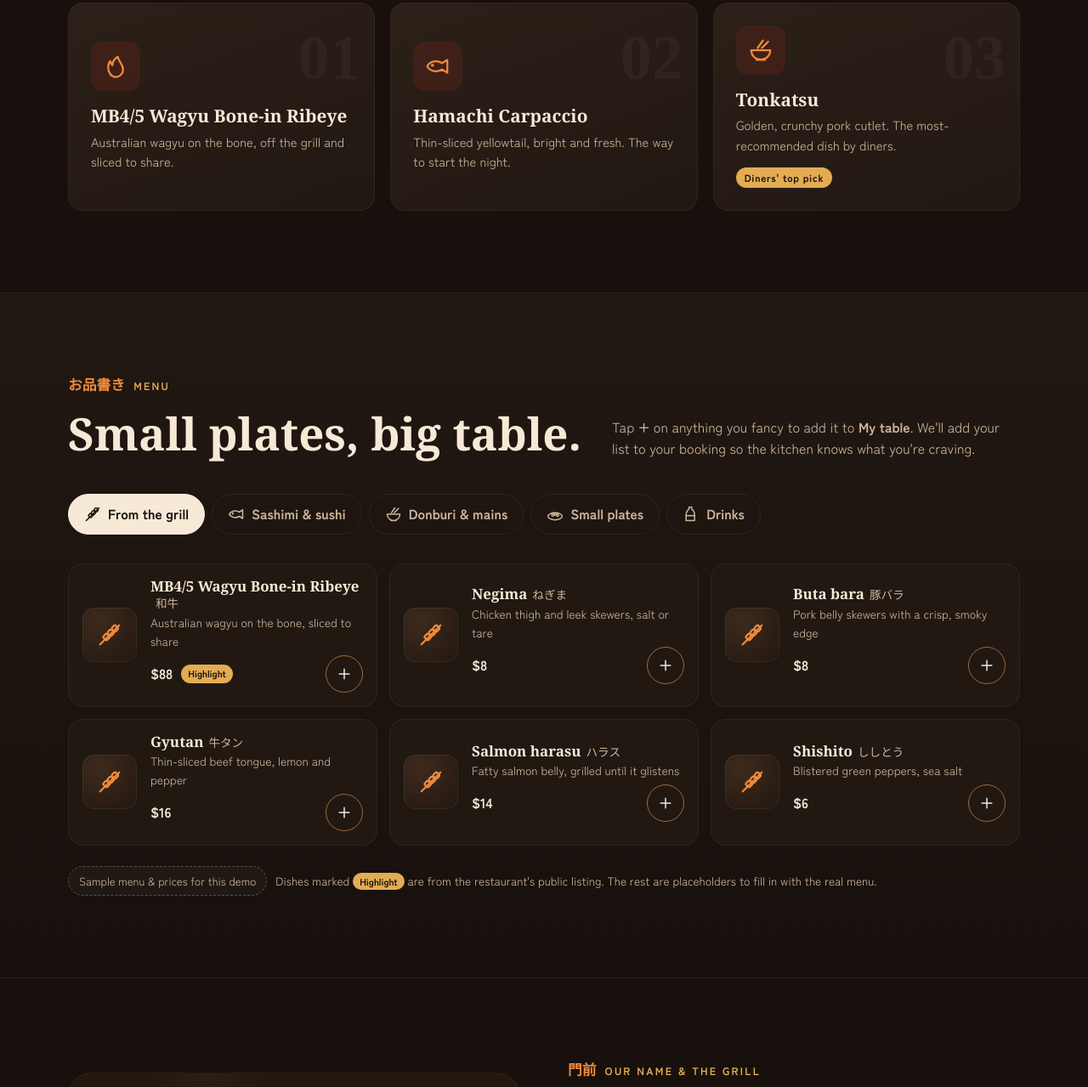
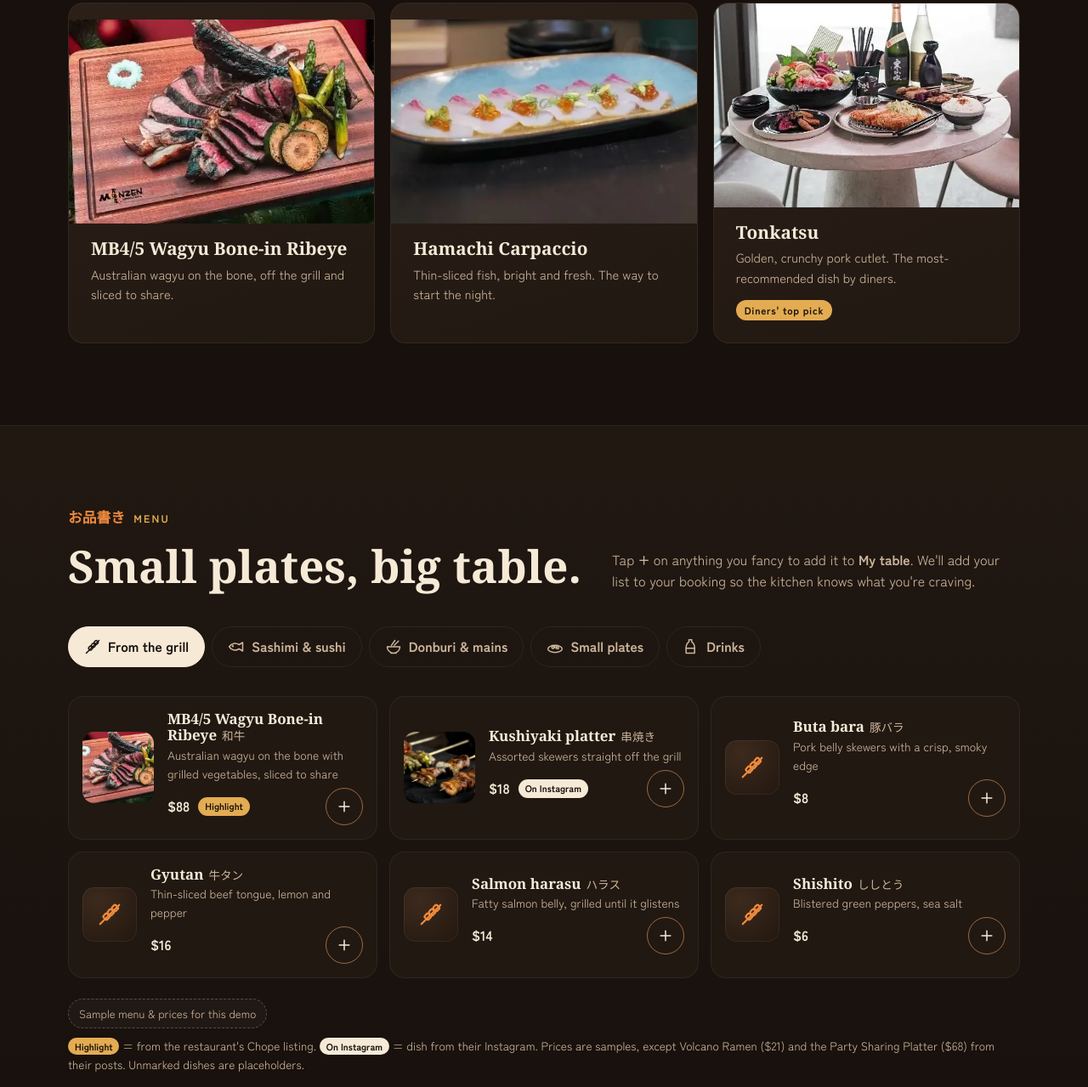
Before and after one commit to haha24008a-sys/monzen-demo, a plain HTML site: page index.html in a window 1280 px wide. Shown: the part 1080-2359 px from the top of the page at 85% size. Drawn offline with Linux system fonts and the light colour scheme; animation ran at ten frames a second; a web font is replaced by a local one.

Commit message:
feat: food photos from Instagram, real items, gallery, WhatsApp number
Co-Authored-By: Claude Opus 5.5 <noreply@anthropic.com>

```diff
--- a/index.html
+++ b/index.html
@@ -144,6 +144,19 @@ section{padding:96px 0}
 .hl .art .ico{width:30px;height:30px}
 .hl h3{font-size:1.3rem;margin-bottom:6px}
 .hl p{color:var(--muted);font-size:.92rem}
+.hl-img{display:block;width:calc(100% + 52px);max-width:none;margin:-26px -26px 18px;aspect-ratio:4/3;max-height:240px;object-fit:cover;transition:transform .5s var(--ease)}
+.hl{padding-top:26px}
+.hl:hover .hl-img{transform:scale(1.04)}
+.item .pic.photo{flex:0 0 84px;height:84px;overflow:hidden;padding:0}
+.item .pic.photo img{width:100%;height:100%;object-fit:cover}
+.star.ig{background:var(--washi)}
+.gallery{display:grid;grid-template-columns:repeat(4,1fr);grid-auto-rows:210px;gap:12px}
+.gallery figure{position:relative;border-radius:16px;overflow:hidden;border:1px solid var(--line);background:var(--sumi-2)}
+.gallery img{width:100%;height:100%;object-fit:cover;transition:transform .6s var(--ease)}
+.gallery figure:hover img{transform:scale(1.05)}
+.gallery figcaption{position:absolute;left:0;right:0;bottom:0;padding:24px 14px 10px;font-size:.85rem;font-weight:500;background:linear-gradient(transparent,#000b)}
+.g-tall{grid-row:span 2}
+.g-wide{grid-column:span 2}
 .hl .tag{display:inline-block;margin-top:14px;font-size:.74rem;font-weight:700;letter-spacing:.06em;color:var(--sumi);background:var(--gold);padding:3px 10px;border-radius:999px}
 
 /* menu */
@@ -314,6 +327,7 @@ footer{border-top:1px solid var(--line);padding:40px 0 110px;color:var(--muted);
   .lanterns{height:300px;order:-1}
   .l1{--w:120px;left:18%}.l2{--w:90px;left:60%;--cord:80px}
   .hl-grid,.ev-grid{grid-template-columns:1fr}
+  .gallery{grid-template-columns:1fr 1fr;grid-auto-rows:160px}
   .hero{padding:30px 0 80px}
   section{padding:72px 0}
   .jumpbar{display:flex;position:fixed;left:10px;right:10px;bottom:10px;z-index:45;background:#211812f2;backdrop-filter:blur(10px);border:1px solid var(--line);border-radius:18px;padding:6px;justify-content:space-around;box-shadow:0 10px 30px #0009}
@@ -429,9 +443,9 @@ footer{border-top:1px solid var(--line);padding:40px 0 110px;color:var(--muted);
       <p>The three dishes named as menu highlights on Monzen's public restaurant listing. Tap one to find it on the menu.</p>
     </div>
     <div class="hl-grid">
-      <button class="hl reveal" type="button" data-go="grill"><span class="num" aria-hidden="true">01</span><span class="art"><svg class="ico" aria-hidden="true"><use href="#i-flame"/></svg></span><h3>MB4/5 Wagyu Bone-in Ribeye</h3><p>Australian wagyu on the bone, off the grill and sliced to share.</p></button>
-      <button class="hl reveal" type="button" data-go="raw"><span class="num" aria-hidden="true">02</span><span class="art"><svg class="ico" aria-hidden="true"><use href="#i-fish"/></svg></span><h3>Hamachi Carpaccio</h3><p>Thin-sliced yellowtail, bright and fresh. The way to start the night.</p></button>
-      <button class="hl reveal" type="button" data-go="rice"><span class="num" aria-hidden="true">03</span><span class="art"><svg class="ico" aria-hidden="true"><use href="#i-bowl"/></svg></span><h3>Tonkatsu</h3><p>Golden, crunchy pork cutlet. The most-recommended dish by diners.</p><span class="tag">Diners' top pick</span></button>
+      <button class="hl reveal" type="button" data-go="grill"><span class="num" aria-hidden="true">01</span><img class="hl-img" src="assets/food/ribeye.webp" alt="Wagyu bone-in ribeye sliced on a wooden board with grilled vegetables"><h3>MB4/5 Wagyu Bone-in Ribeye</h3><p>Australian wagyu on the bone, off the grill and sliced to share.</p></button>
+      <button class="hl reveal" type="button" data-go="raw"><span class="num" aria-hidden="true">02</span><img class="hl-img" src="assets/food/carpaccio.webp" alt="Carpaccio slices topped with ikura on a blue plate"><h3>Hamachi Carpaccio</h3><p>Thin-sliced fish, bright and fresh. The way to start the night.</p></button>
+      <button class="hl reveal" type="button" data-go="rice"><span class="num" aria-hidden="true">03</span><img class="hl-img" src="assets/food/spread.webp" alt="A table at Monzen set with tonkatsu, sashimi, skewers and sake"><h3>Tonkatsu</h3><p>Golden, crunchy pork cutlet. The most-recommended dish by diners.</p><span class="tag">Diners' top pick</span></button>
     </div>
   </div>
 </section>
@@ -444,7 +458,7 @@ footer{border-top:1px solid var(--line);padding:40px 0 110px;color:var(--muted);
     </div>
     <div class="tabs" role="tablist" aria-label="Menu categories" id="tabs"></div>
     <div class="items" id="items" role="tabpanel" aria-labelledby="tabs"></div>
-    <div class="menu-note"><span class="demo-note">Sample menu &amp; prices for this demo</span><span>Dishes marked <span class="star">Highlight</span> are from the restaurant's public listing. The rest are placeholders to fill in with the real menu.</span></div>
+    <div class="menu-note"><span class="demo-note">Sample menu &amp; prices for this demo</span><span><span class="star">Highlight</span> = from the restaurant's Chope listing. <span class="star ig">On Instagram</span> = dish from their Instagram. Prices are samples, except Volcano Ramen ($21) and the Party Sharing Platter ($68) from their posts. Unmarked dishes are placeholders.</span></div>
   </div>
 </section>
 
@@ -483,6 +497,24 @@ footer{border-top:1px solid var(--line);padding:40px 0 110px;color:var(--muted);
       </div>
       <p class="body"><span class="demo-note">Sample story: to write with the owners</span></p>
     </div>
+  </div>
+</section>
+
+<section id="gallery" aria-labelledby="ga-h" style="padding-top:0">
+  <div class="wrap">
+    <div class="sec-head reveal">
+      <div><div class="kicker"><i>写真</i>From our kitchen</div><h2 id="ga-h">Fresh off the pass.</h2></div>
+      <p>Seasonal fish from Japan, oysters, skewers and more. Follow along for what's new this week.</p>
+    </div>
+    <div class="gallery">
+      <figure class="reveal g-tall"><img src="assets/food/fish.webp" alt="A whole fresh yellowtail on the prep counter" loading="lazy"><figcaption>Seasonal fish from Japan</figcaption></figure>
+      <figure class="reveal"><img src="assets/food/oysters.webp" alt="Fresh oysters with ponzu and chilli" loading="lazy"><figcaption>Fresh oysters</figcaption></figure>
+      <figure class="reveal"><img src="assets/food/skewers.webp" alt="Grilled skewers on a slate" loading="lazy"><figcaption>Kushiyaki</figcaption></figure>
+      <figure class="reveal"><img src="assets/food/dinner.webp" alt="Several dishes and rice bowls on a table" loading="lazy"><figcaption>Dinner for the table</figcaption></figure>
+      <figure class="reveal"><img src="assets/food/umeshu.webp" alt="Glass jars of plum liqueur" loading="lazy"><figcaption>House umeshu</figcaption></figure>
+      <figure class="reveal g-wide"><img src="assets/food/storefront.webp" alt="Monzen's shopfront and outdoor seats at Dairy Farm Mall" loading="lazy"><figcaption>Outdoor seats at Dairy Farm Mall</figcaption></figure>
+    </div>
+    <p class="menu-note"><a class="btn btn-line" href="https://www.instagram.com/monzen_izakaya/" target="_blank" rel="noopener"><svg class="ico" aria-hidden="true"><use href="#i-insta"/></svg>More on @monzen_izakaya</a><span class="help">Photos from Monzen's Instagram.</span></p>
   </div>
 </section>
 
@@ -571,7 +603,7 @@ footer{border-top:1px solid var(--line);padding:40px 0 110px;color:var(--muted);
       <div class="info-list reveal">
         <div class="info-row"><svg class="ico" aria-hidden="true"><use href="#i-pin"/></svg><div><h3>Address</h3><p>4 Dairy Farm Lane, #01-04 Dairy Farm Mall<br>Singapore 677622</p></div></div>
         <div class="info-row"><svg class="ico" aria-hidden="true"><use href="#i-clock"/></svg><div><h3>Opening hours</h3><div class="hours" id="hours"></div></div></div>
-        <div class="info-row"><svg class="ico" aria-hidden="true"><use href="#i-phone"/></svg><div><h3>Contact</h3><p>+65 0000 0000 <span class="demo-note" style="margin-left:6px">placeholder</span></p></div></div>
+        <div class="info-row"><svg class="ico" aria-hidden="true"><use href="#i-phone"/></svg><div><h3>Contact</h3><p>WhatsApp / call <b style="color:var(--washi)">+65 9052 0600</b></p><p class="help">Number from their Instagram posts.</p></div></div>
         <div class="info-row"><svg class="ico" aria-hidden="true"><use href="#i-insta"/></svg><div><h3>Follow us</h3><div class="socials"><a href="https://www.instagram.com/monzen_izakaya/" target="_blank" rel="noopener"><svg class="ico" aria-hidden="true"><use href="#i-insta"/></svg>@monzen_izakaya</a><a href="https://www.facebook.com/monzenizakaya/" target="_blank" rel="noopener"><svg class="ico" aria-hidden="true"><use href="#i-fb"/></svg>Facebook</a></div></div></div>
         <div class="ctas" style="margin-top:0"><a class="btn btn-line" target="_blank" rel="noopener" href="https://www.google.com/maps/search/?api=1&amp;query=Monzen+Izakaya+and+Grill+4+Dairy+Farm+Lane+Singapore+677622"><svg class="ico" aria-hidden="true"><use href="#i-pin"/></svg>Get directions</a><a class="btn btn-red" href="#reserve">Book a table</a></div>
         <p class="help">Address and hours from Monzen's public Chope listing. Please confirm before launch.</p>
@@ -666,33 +698,34 @@ const CATS=[
  {id:'rice',name:'Donburi & mains',ico:'i-bowl'},
  {id:'small',name:'Small plates',ico:'i-plate'},
  {id:'drinks',name:'Drinks',ico:'i-sake'}];
+// [name, japanese, description, price, source, photo]; source 1 = Chope highlight, 'ig' = seen on their Instagram
 const MENU={
  grill:[
-  ['MB4/5 Wagyu Bone-in Ribeye','和牛','Australian wagyu on the bone, sliced to share',88,1],
-  ['Negima','ねぎま','Chicken thigh and leek skewers, salt or tare',8],
+  ['MB4/5 Wagyu Bone-in Ribeye','和牛','Australian wagyu on the bone with grilled vegetables, sliced to share',88,1,'ribeye'],
+  ['Kushiyaki platter','串焼き','Assorted skewers straight off the grill',18,'ig','skewers'],
   ['Buta bara','豚バラ','Pork belly skewers with a crisp, smoky edge',8],
   ['Gyutan','牛タン','Thin-sliced beef tongue, lemon and pepper',16],
   ['Salmon harasu','ハラス','Fatty salmon belly, grilled until it glistens',14],
   ['Shishito','ししとう','Blistered green peppers, sea salt',6]],
  raw:[
-  ['Hamachi Carpaccio','カルパッチョ','Thin yellowtail with citrus and olive oil',22,1],
-  ['Salmon sashimi','刺身','Five thick slices, wasabi and soy',18],
-  ['Aburi salmon roll','炙り','Torched salmon on a sushi roll, mentai mayo',19],
-  ['Sashimi moriawase','盛り合わせ','Chef\'s pick of the day\'s fish, for two',48]],
+  ['Hamachi Carpaccio','カルパッチョ','Thin-sliced fish with ikura and a bright dressing',22,1,'carpaccio'],
+  ['Fresh oysters','牡蠣','Shucked to order, with ponzu and chilli',24,'ig','oysters'],
+  ['Party Sharing Platter','盛り合わせ','Serves 3–4: 2 hosomaki, 4 sushi, aburi mentaiko salmon roll, special maki',68,'ig'],
+  ['Salmon sashimi','刺身','Five thick slices, wasabi and soy',18]],
  rice:[
   ['Tonkatsu','とんかつ','Crunchy panko pork cutlet, cabbage, rice and miso soup',22,1],
-  ['Wagyu don','和牛丼','Seared wagyu slices over warm rice, onsen egg',28],
-  ['Bara chirashi don','ちらし','Cubed sashimi over sushi rice',24],
-  ['Saba shioyaki set','鯖','Salt-grilled mackerel with rice and sides',19]],
+  ['Gyukatsu','牛かつ','Rare-centre beef cutlet, shredded cabbage',28,'ig','gyukatsu'],
+  ['Volcano Ramen','ラーメン','Rich, creamy ramen. Pick your heat, level 1 to 5',21,'ig','ramen'],
+  ['Bara chirashi don','ちらし','Cubed sashimi over sushi rice',24]],
  small:[
+  ['Sashimi salad','サラダ','Greens, fresh sashimi and tobiko with sesame dressing',16,'ig','salad'],
   ['Edamame','枝豆','Warm, salted soybeans',6],
   ['Chicken karaage','唐揚げ','Juicy fried chicken, lemon and Japanese mayo',12],
-  ['Agedashi tofu','揚げ出し','Silky tofu in light dashi broth',10],
-  ['Kaki fry','カキフライ','Panko-fried oysters, tartare sauce',14]],
+  ['Agedashi tofu','揚げ出し','Silky tofu in light dashi broth',10]],
  drinks:[
+  ['House umeshu','梅酒','Plum liqueur steeped in-house',12,'ig','umeshu'],
+  ['Sapporo Black on tap','黒ビール','Rich, smooth dark lager',14,'ig'],
   ['House sake','日本酒','Warm or cold, by the tokkuri',18],
-  ['Japanese highball','ハイボール','Whisky and soda, tall and fizzy',14],
-  ['Draft beer','生ビール','Ice-cold pint',12],
   ['Yuzu soda','柚子','Citrus fizz, no alcohol',7]]};
 const tray=new Map();
 let curCat='grill';
@@ -702,9 +735,11 @@ function renderTabs(){
 function renderItems(){
   const c=CATS.find(c=>c.id===curCat);
   $('#items').setAttribute('aria-labelledby','tab-'+c.id);
-  $('#items').innerHTML=MENU[curCat].map(([n,jp,d,p,hl],i)=>{
+  $('#items').innerHTML=MENU[curCat].map(([n,jp,d,p,src,img],i)=>{
     const q=tray.get(n)||0;
-    return `<article class="item" style="animation-delay:${i*40}ms"><div class="pic" aria-hidden="true"><svg class="ico"><use href="#${c.ico}"/></svg></div><div class="info"><h3>${n}<span class="jp" lang="ja">${jp}</span></h3><p>${d}</p><div class="row"><span class="price">$${p}</span>${hl?'<span class="star">Highlight</span>':''}${stepper(n,q)}</div></div></article>`;
+    const pic=img?`<div class="pic photo"><img src="assets/food/${img}.webp" alt="${n}" loading="lazy"></div>`:`<div class="pic" aria-hidden="true"><svg class="ico"><use href="#${c.ico}"/></svg></div>`;
+    const tag=src===1?'<span class="star">Highlight</span>':src==='ig'?'<span class="star ig">On Instagram</span>':'';
+    return `<article class="item" style="animation-delay:${i*40}ms">${pic}<div class="info"><h3>${n}<span class="jp" lang="ja">${jp}</span></h3><p>${d}</p><div class="row"><span class="price">$${p}</span>${tag}${stepper(n,q)}</div></div></article>`;
   }).join('');
 }
 function pick(cat,focus){curCat=cat;renderTabs();renderItems();if(focus)$('#tab-'+cat).focus();sfx.tick(CATS.findIndex(c=>c.id===cat))}
```
Also changed, not shown: assets/food/carpaccio.webp (added), assets/food/dinner.webp (added), assets/food/fish.webp (added), assets/food/gyukatsu.webp (added), assets/food/oysters.webp (added), assets/food/ramen.webp (added), assets/food/ribeye.webp (added), assets/food/salad.webp (added), assets/food/skewers.webp (added), assets/food/spread.webp (added), assets/food/storefront.webp (added), assets/food/umeshu.webp (added).
